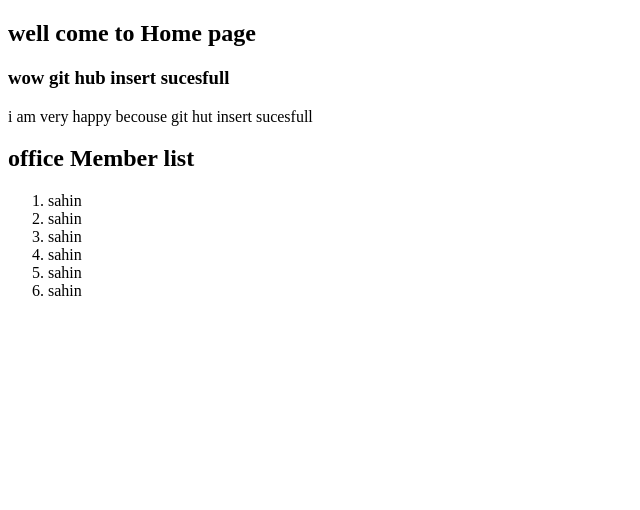
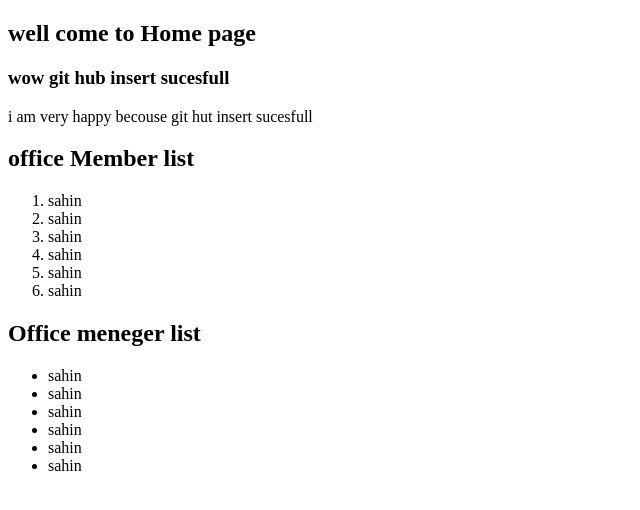
Before and after one commit to rifaakter/Online-shop, a plain HTML site: page index.html in a window 1280 px wide. Shown: the whole page, without its empty margins (0-640 px from the left). Drawn offline with Linux system fonts and the light colour scheme.

Commit message:
Update index.html

```diff
--- a/index.html
+++ b/index.html
@@ -19,5 +19,14 @@
       <li>sahin</li>
       <li>sahin</li>
     </ol>
+<h2> Office meneger list</h2>
+     <ul>
+     <li>sahin</li>
+      <li>sahin</li>
+      <li>sahin</li>
+      <li>sahin</li>
+      <li>sahin</li>
+      <li>sahin</li>
+    </ul>
   </body>
 </html>
```
